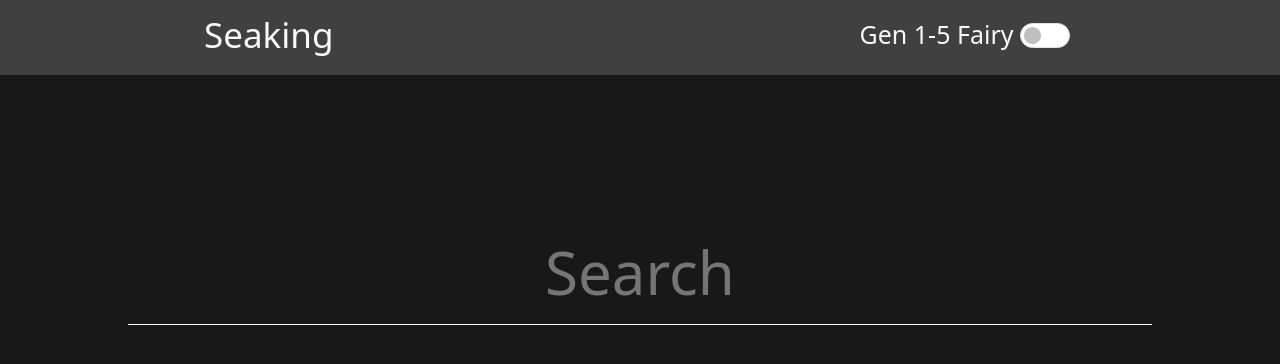
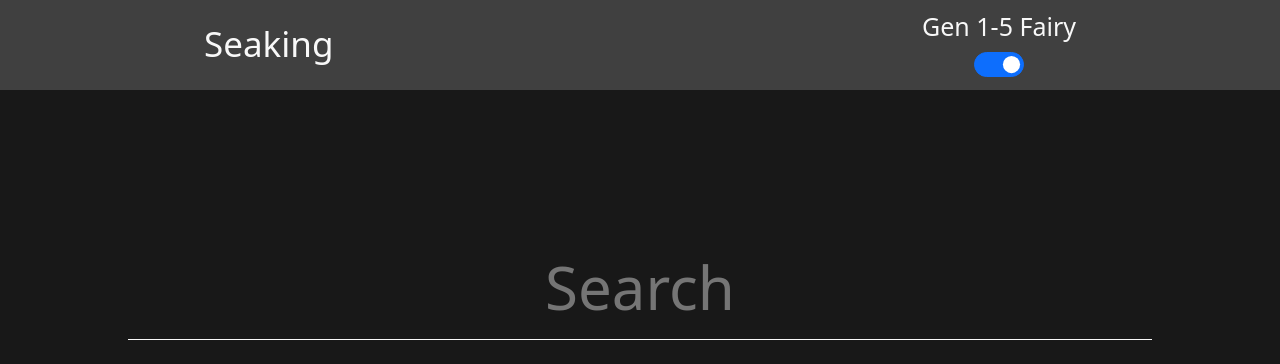
Before and after one commit to Reown/seaking, a React (Vite) app: page / in a window 1280 px wide. Shown: the top 364 px of the page. Built offline with nearby package versions, Linux system fonts and the light colour scheme.

Commit message:
switch style

```diff
--- a/src/App.css
+++ b/src/App.css
@@ -32,13 +32,13 @@ textarea {
 
 .navbar {
   background: #404040;
-  height: 75px;
+  height: 90px;
 }
 
 .navbrand {
   color: #f8f8f8;
   font-size: 35px;
-  padding-bottom: 5px;
+  padding-bottom: 12px;
   text-decoration: none;
 }
 
--- a/src/App.tsx
+++ b/src/App.tsx
@@ -24,7 +24,7 @@ interface abilityDescType {
 function App() {
   const [query, setQuery] = useState<string>("");
   const [found, setFound] = useState<pokedexType[]>([]);
-  const [fairy, setFairy] = useState<boolean>(false);
+  const [fairy, setFairy] = useState<boolean>(true);
   const [hoverAbility, setHoverAbility] = useState<string | null>(null);
   const [hoverPokemon, setHoverPokemon] = useState<string | null>(null);
   const abilityDesc = abilityDescJson as abilityDescType;
@@ -186,14 +186,15 @@ function App() {
             Seaking
           </a>
           <ul className="nav">
-            <li className="navitem">Gen 1-5 Fairy</li>
-            <li>
+            <li className="navitem">
+              Gen 1-5 Fairy
               <div className="form-switch navitem">
                 <input
                   className="form-check-input"
                   type="checkbox"
                   role="switch"
                   id="flexSwitchCheckDefault"
+                  defaultChecked
                   onChange={(e) => setFairy(!fairy)}
                 ></input>
               </div>
```
